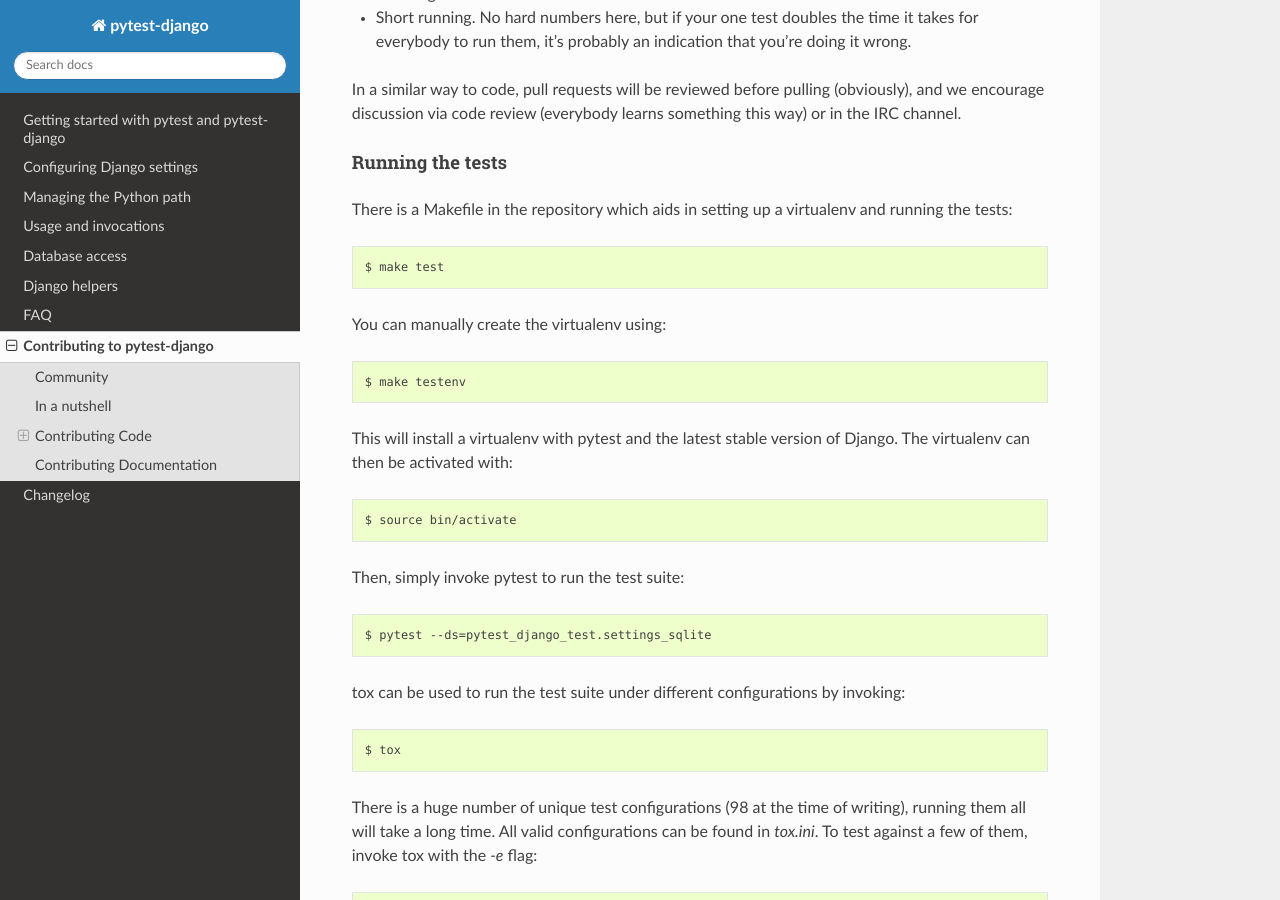
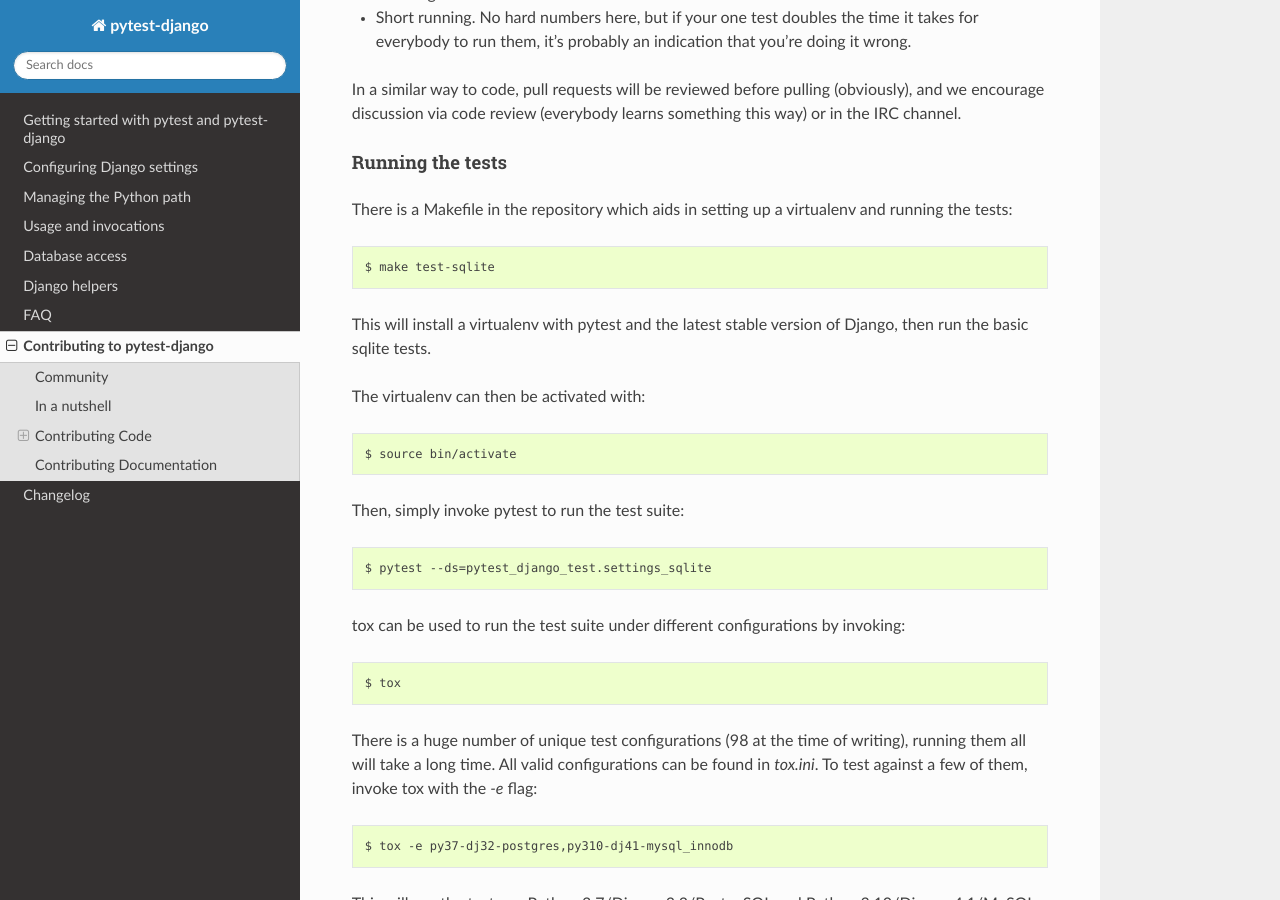
Before and after one commit to pytest-dev/pytest-django, a Sphinx documentation site: the page built from docs/contributing.rst, in a window 1280 px wide and 900 px high, scrolled down 1890 px. Built offline with Sphinx 7.4.7 and the Read the Docs theme 2.0.0, drawn with Linux system fonts in a browser that asks for light colours.

Commit message:
Improve the contribution docs, add a test-sqlite make command and fix tox.ini errors.

```diff
--- a/docs/contributing.rst
+++ b/docs/contributing.rst
@@ -114,21 +114,18 @@
 There is a Makefile in the repository which aids in setting up a virtualenv
 and running the tests::
 
-    $ make test
-
-You can manually create the virtualenv using::
-
-    $ make testenv
+    $ make test-sqlite
 
 This will install a virtualenv with pytest and the latest stable version of
-Django. The virtualenv can then be activated with::
+Django, then run the basic sqlite tests.
+
+The virtualenv can then be activated with::
 
     $ source bin/activate
 
 Then, simply invoke pytest to run the test suite::
 
     $ pytest --ds=pytest_django_test.settings_sqlite
-
 
 tox can be used to run the test suite under different configurations by
 invoking::
```
Also changed, not shown: 3 other files.
